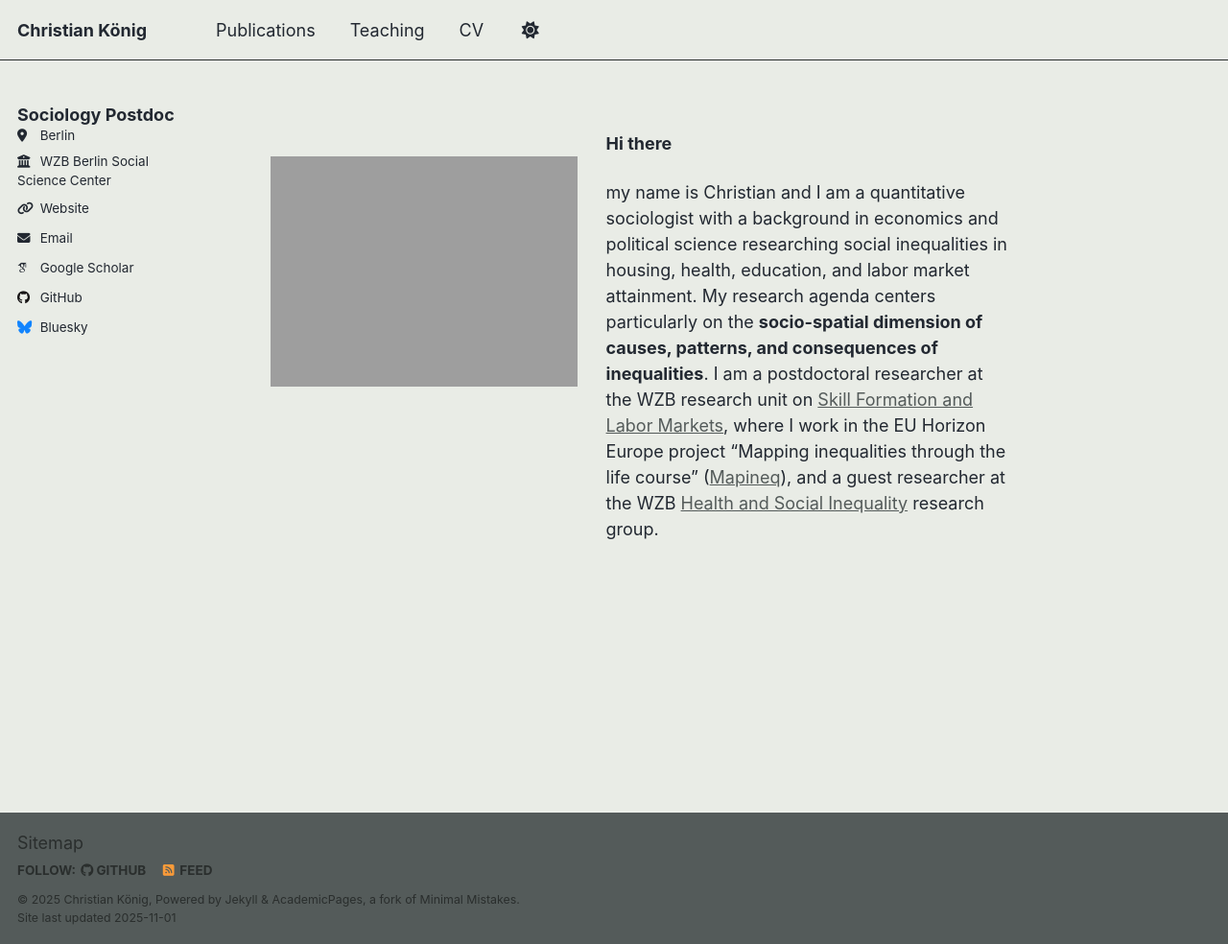
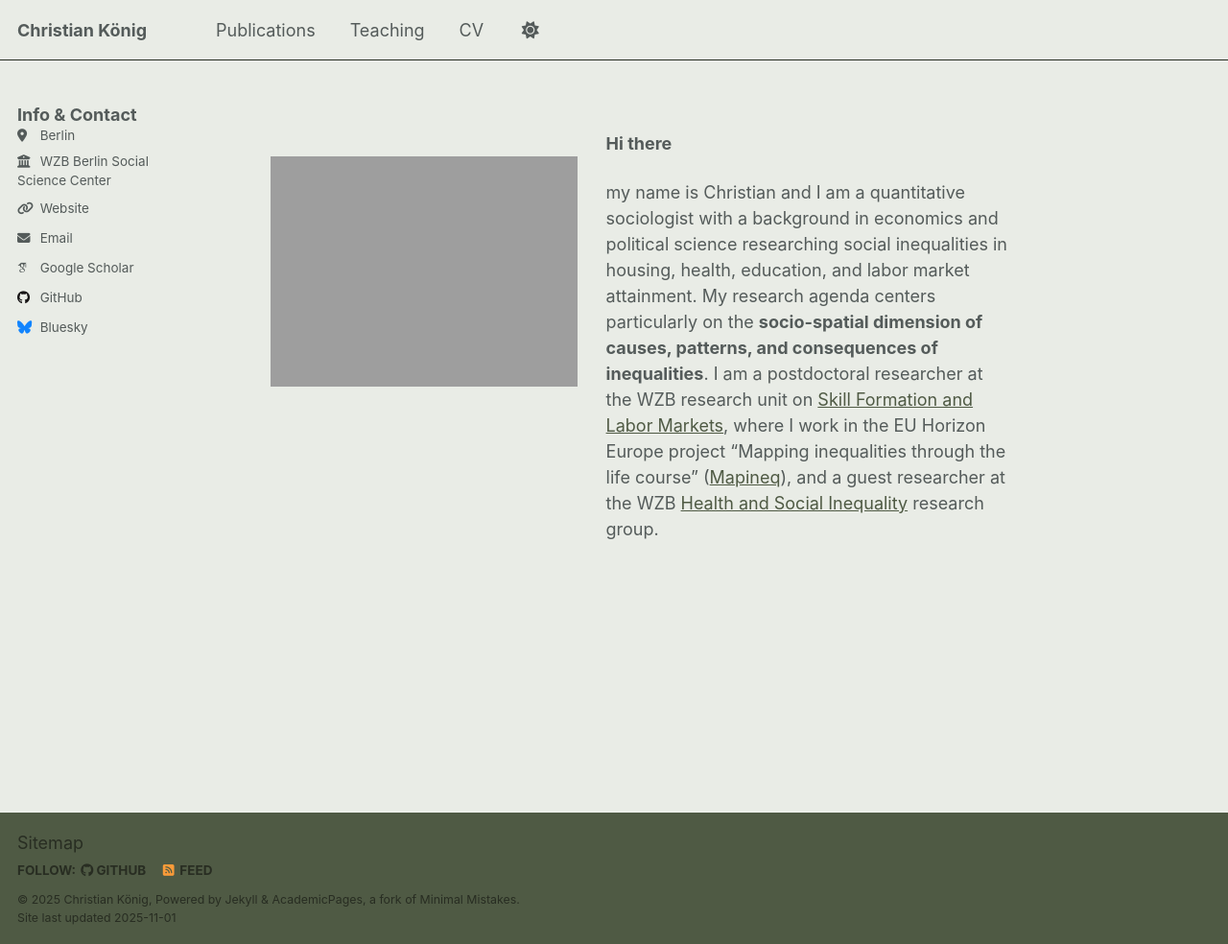
Before and after one commit to christian-koenig/christian-koenig.github.io, a Jekyll site: the page built from _pages/about.md, in a window 1280 px wide and 984 px high. Shown: the whole window at 96% size. Built offline with Jekyll 4.4.1, drawn with Linux system fonts in a browser that asks for light colours; some web fonts are replaced; a script that is not in the unit is left out.

Commit message:
color adjust

```diff
--- a/_config.yml
+++ b/_config.yml
@@ -24,7 +24,7 @@ repository               : "christian-koenig/christian-koenig.github.io"
 author:
   # Biographic information
   avatar           : "pic1.png"
-  name             : "Sociology Postdoc"
+  name             : "Info & Contact"
   pronouns         : #""
   bio              : #""
   location         : "Berlin"
--- a/_sass/theme/_air_light.scss
+++ b/_sass/theme/_air_light.scss
@@ -4,7 +4,7 @@
 
 /* Color codes used for the theme */
 /*$primary-color              : #0092ca;*/
-$primary-color              : #545B5A;
+$primary-color              : #4F5A44;
 $dark-primary-color         : mix(#000, $primary-color, 40%);
 $darker-primary-color       : mix(#000, $primary-color, 60%);
 $light-primary-color        : mix(#000, $primary-color, 50%);
@@ -13,11 +13,11 @@ $light-primary-color        : mix(#000, $primary-color, 50%);
 $background                 : #E9ECE6;
 $background-light           : mix(#fff, $background, 20%);
 $background-lighter         : mix(#fff, $background, 90%);
-$text                       : #222831;
+$text                       : #545B5A;
 /*$link                       : #393e46;*/
-$link                       : #545B5A;
-$link-dark                  : mix(#000, $link, 25%);
-$link-light                 : mix(#fff, $link, 25%);
+$link                       : #4F5A44;
+$link-dark                  : #4F5A44;
+$link-light                 : #4F5A44;
 $footer                     : $primary-color;
 
 /* Color codes used for the site */
```
